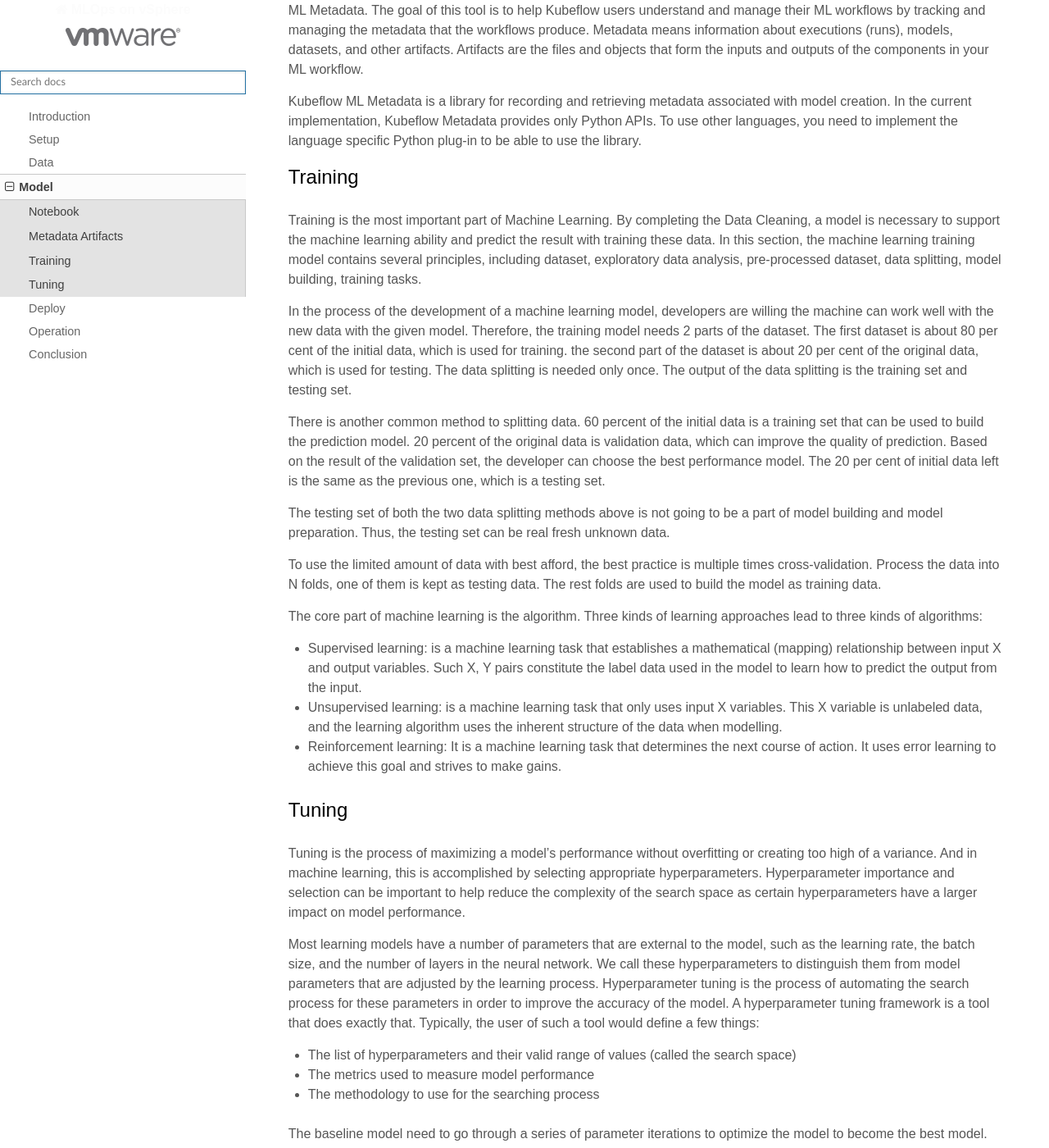
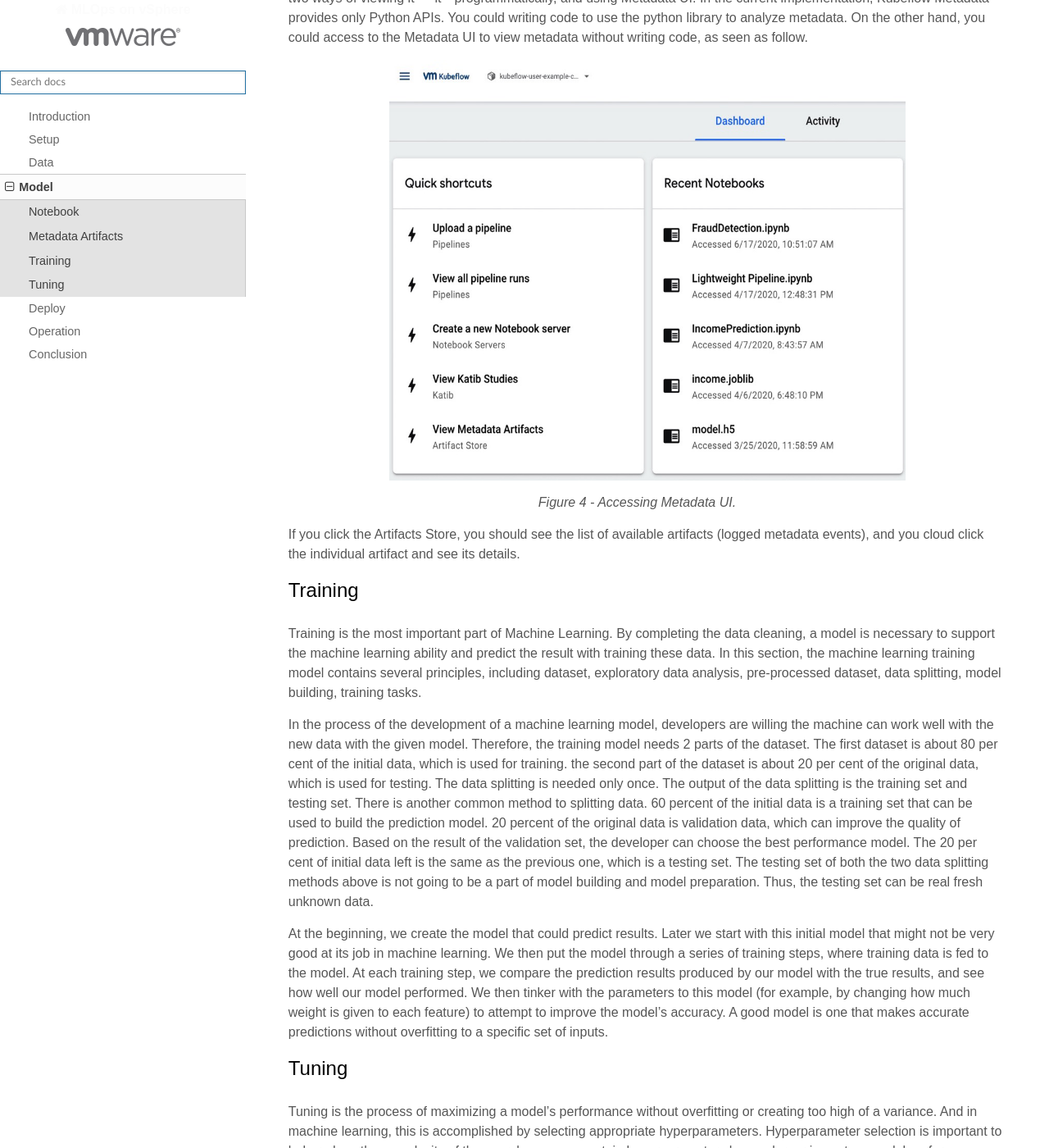
Before and after one commit to liuqi/kubeflow-on-vsphere-docs, a Sphinx documentation site: the page built from docs/source/Model.rst, in a window 1280 px wide and 1400 px high, scrolled down 2128 px. Shown: the whole window at 82% size. Built offline with Sphinx 7.4.7 and the Read the Docs theme 2.0.0, drawn with Linux system fonts in a browser that asks for light colours; a style sheet for code colours, icons or effects is not loaded; some of the changed text lies outside the part shown.

Commit message:
Update Model.rst secondly.

```diff
--- a/docs/source/Model.rst
+++ b/docs/source/Model.rst
@@ -17,8 +17,8 @@
 There are some created Notebook server as follow in the web page:
 
 .. figure:: ./figs/notebook.png
-   :width: 720
-   :scale: 90%
+   :width: 900
+   :scale: 50%
    :align: center
 
    Figure 1 - The Notebook in kubeflow.
@@ -55,44 +55,42 @@
 
 There are many different options for tracking the metadata of models. Kubeflow has a built-in tool for this called Kubeflow ML Metadata. The goal of this tool is to help Kubeflow users understand and manage their ML workflows by tracking and managing the metadata that the workflows produce. Metadata means information about executions (runs), models, datasets, and other artifacts. Artifacts are the files and objects that form the inputs and outputs of the components in your ML workflow.
 
-Kubeflow ML Metadata is a library for recording and retrieving metadata associated with model creation. In the current implementation, Kubeflow Metadata provides only Python APIs. To use other languages, you need to implement the language specific Python plug-in to be able to use the library.
+Kubeflow ML Metadata is a library for recording and retrieving metadata associated with model creation. Also, it provides two ways of viewing it --- it—programmatically, and using Metadata UI. In the current implementation, Kubeflow Metadata provides only Python APIs. You could writing code to use the python library to analyze metadata. On the other hand, you could access to the Metadata UI to view metadata without writing code, as seen as follow.
+
+.. figure:: ./figs/metadata-ui.png
+   :width: 900
+   :scale: 70%
+   :align: center
+
+   Figure 4 - Accessing Metadata UI.
+
+If you click the Artifacts Store, you should see the list of available artifacts (logged metadata events), and you cloud click the individual artifact and see its details.
 
 Training
 --------
 
-Training is the most important part of Machine Learning. By completing the Data Cleaning, a model is necessary to support the machine learning ability and predict the result with training these data. In this section, the machine learning training model contains several principles, including dataset, exploratory data analysis, pre-processed dataset, data splitting, model building, training tasks.
+Training is the most important part of Machine Learning. By completing the data cleaning, a model is necessary to support the machine learning ability and predict the result with training these data. In this section, the machine learning training model contains several principles, including dataset, exploratory data analysis, pre-processed dataset, data splitting, model building, training tasks.
 
-In the process of the development of a machine learning model, developers are willing the machine can work well with the new data with the given model. Therefore, the training model needs 2 parts of the dataset. The first dataset is about 80 per cent of the initial data, which is used for training. the second part of the dataset is about 20 per cent of the original data, which is used for testing. The data splitting is needed only once. The output of the data splitting is the training set and testing set.
+In the process of the development of a machine learning model, developers are willing the machine can work well with the new data with the given model. Therefore, the training model needs 2 parts of the dataset. The first dataset is about 80 per cent of the initial data, which is used for training. the second part of the dataset is about 20 per cent of the original data, which is used for testing. The data splitting is needed only once. The output of the data splitting is the training set and testing set. There is another common method to splitting data. 60 percent of the initial data is a training set that can be used to build the prediction model. 20 percent of the original data is validation data, which can improve the quality of prediction. Based on the result of the validation set, the developer can choose the best performance model. The 20 per cent of initial data left is the same as the previous one, which is a testing set. The testing set of both the two data splitting methods above is not going to be a part of model building and model preparation. Thus, the testing set can be real fresh unknown data.
 
-There is another common method to splitting data. 60 percent of the initial data is a training set that can be used to build the prediction model. 20 percent of the original data is validation data, which can improve the quality of prediction. Based on the result of the validation set, the developer can choose the best performance model. The 20 per cent of initial data left is the same as the previous one, which is a testing set.
-
-The testing set of both the two data splitting methods above is not going to be a part of model building and model preparation. Thus, the testing set can be real fresh unknown data.
-
-To use the limited amount of data with best afford, the best practice is multiple times cross-validation. Process the data into N folds, one of them is kept as testing data. The rest folds are used to build the model as training data.
-
-The core part of machine learning is the algorithm. Three kinds of learning approaches lead to three kinds of algorithms:
-
-- Supervised learning: is a machine learning task that establishes a mathematical (mapping) relationship between input X and output variables. Such X, Y pairs constitute the label data used in the model to learn how to predict the output from the input.
-- Unsupervised learning: is a machine learning task that only uses input X variables. This X variable is unlabeled data, and the learning algorithm uses the inherent structure of the data when modelling.
-- Reinforcement learning: It is a machine learning task that determines the next course of action. It uses error learning to achieve this goal and strives to make gains.
+At the beginning, we create the model that could predict results. Later we start with this initial model that might not be very good at its job in machine learning. We then put the model through a series of training steps, where training data is fed to the model. At each training step, we compare the prediction results produced by our model with the true results, and see how well our model performed. We then tinker with the parameters to this model (for example, by changing how much weight is given to each feature) to attempt to improve the model’s accuracy. A good model is one that makes accurate predictions without overfitting to a specific set of inputs.
 
 Tuning
 ------
 
-Tuning is the process of maximizing a model’s performance without overfitting or creating too high of a variance. And in machine learning, this is accomplished by selecting appropriate hyperparameters. Hyperparameter importance and selection can be important to help reduce the complexity of the search space as certain hyperparameters have a larger impact on model performance.
+Tuning is the process of maximizing a model’s performance without overfitting or creating too high of a variance. And in machine learning, this is accomplished by selecting appropriate hyperparameters. Hyperparameter selection is important to help reduce the complexity of the search space as certain hyperparameters have a larger impact on model performance.
 
-Most learning models have a number of parameters that are external to the model, such as the learning rate, the batch size, and the number of layers in the neural network. We call these hyperparameters to distinguish them from model parameters that are adjusted by the learning process. Hyperparameter tuning is the process of automating the search process for these parameters in order to improve the accuracy of the model. A hyperparameter tuning framework is a tool that does exactly that. Typically, the user of such a tool would
-define a few things:
+Most learning models have a number of parameters that are external to the model, such as the learning rate, the batch size, and the number of layers in the neural network. We call these hyperparameters to distinguish them from model parameters that are adjusted by the learning process. Hyperparameter tuning is the process of automating the search process for these parameters in order to improve the accuracy of the model. A hyperparameter tuning framework is a tool that does exactly that. Typically, the user of such a tool would define a few things:
 
 - The list of hyperparameters and their valid range of values (called the search space)
 - The metrics used to measure model performance
 - The methodology to use for the searching process
 
-The baseline model need to go through a series of parameter iterations to optimize the model to become the best model.
+The baseline model need to go through a series of parameter iterations to optimize the model to become the best model as follow.
 
 .. figure:: ./figs/tuning-model.png
    :width: 900
    :scale: 70%
    :align: center
 
-   Figure 4 - Model tuning.
+   Figure 5 - Model tuning.
```
Also changed, not shown: docs/source/figs/metadata-ui.png (added).
